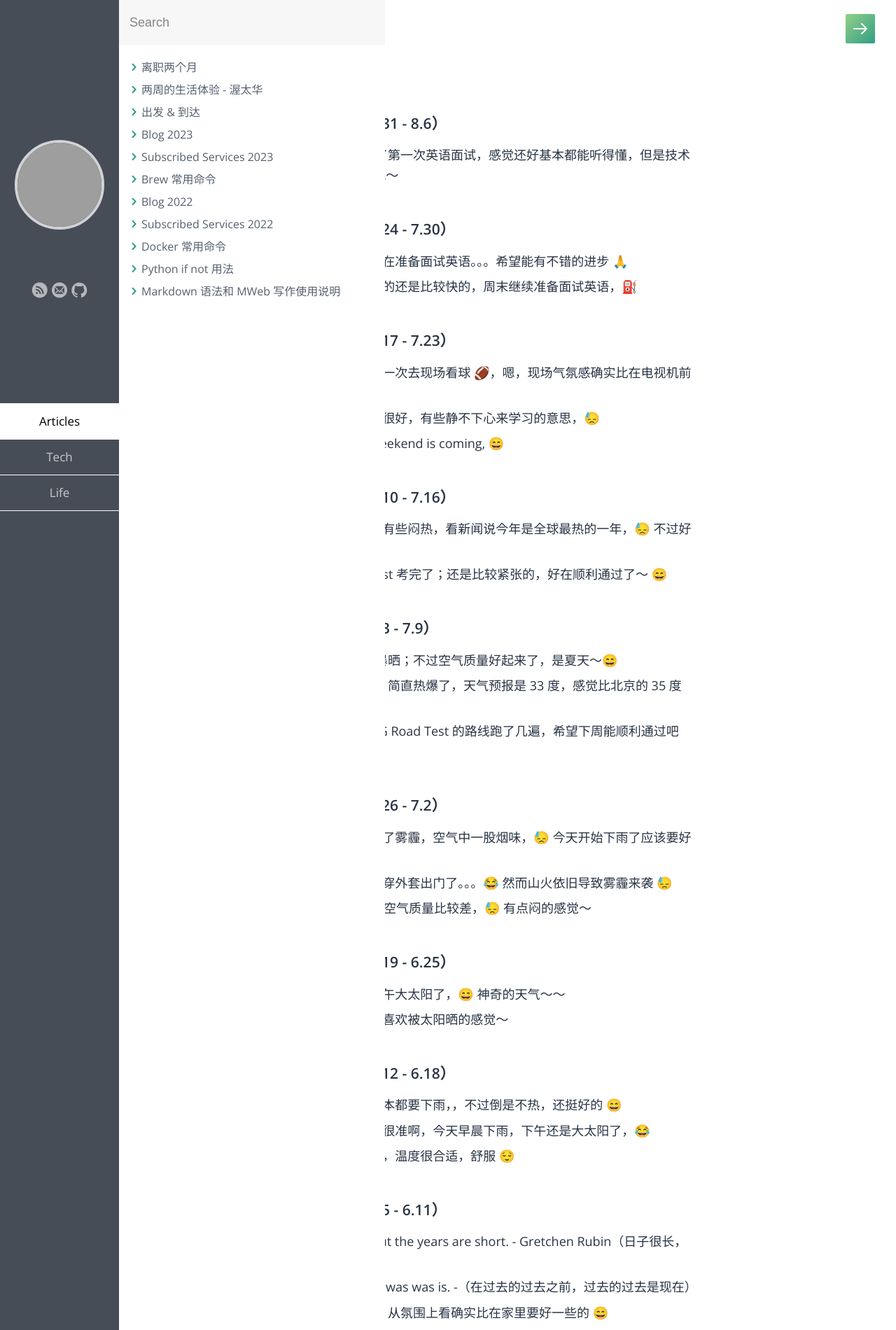
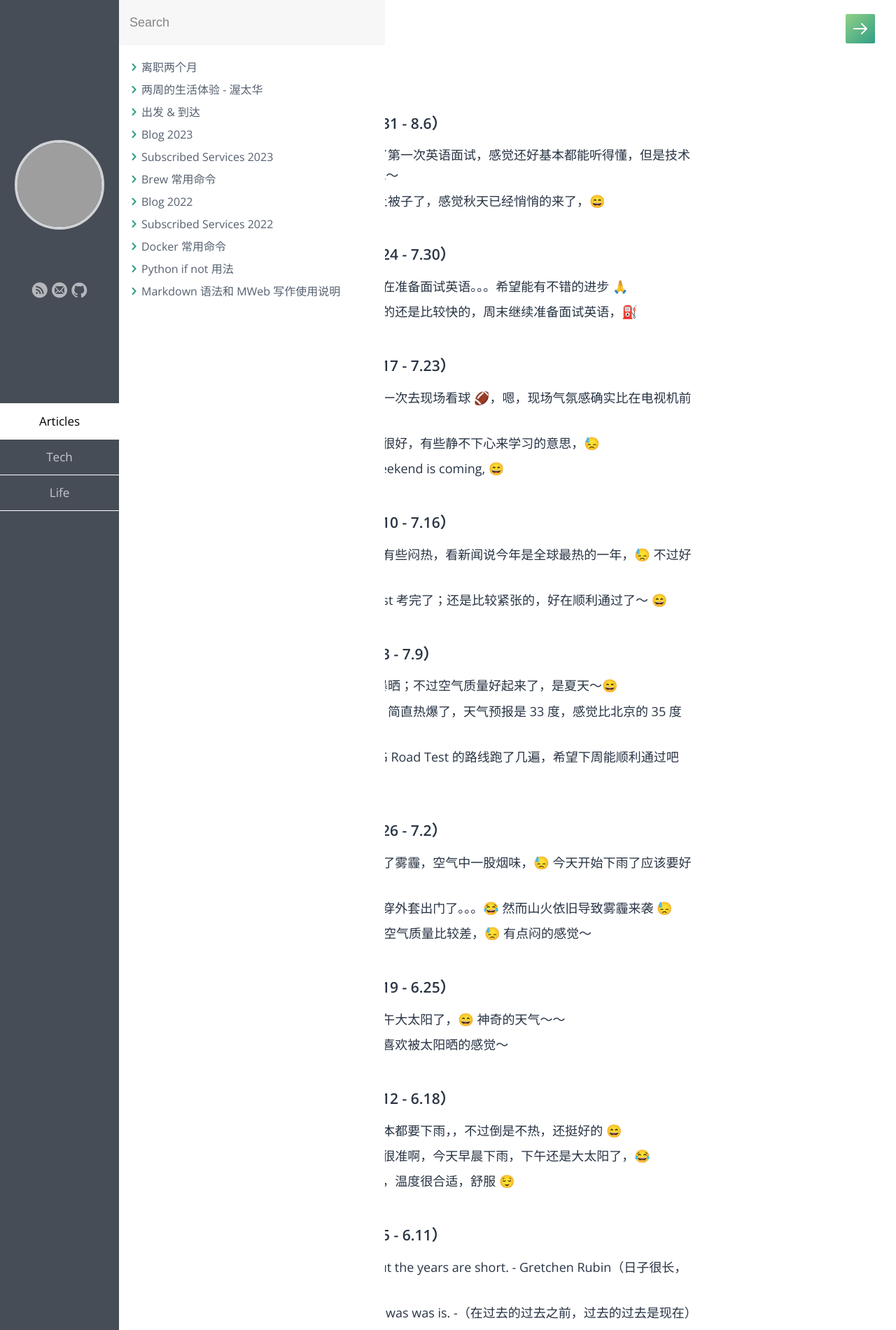
Before and after one commit to samxupeiran/samxupeiran.github.io, a Jekyll site: the page built from _posts/life/2023-01-03-my-blog.md, in a window 1280 px wide. Shown: the top 1900 px of the page at 70% size. Built offline with Jekyll 4.4.1, drawn with Linux system fonts in a browser that asks for light colours; some web fonts are replaced; grey boxes are pictures that could not be loaded.

Commit message:
feat: add weekly blog 8.4

```diff
--- a/_posts/life/2023-01-03-my-blog.md
+++ b/_posts/life/2023-01-03-my-blog.md
@@ -8,6 +8,7 @@ tags: Blog
 
 - ### 2023 年 8 月 第 1 周（7.31 - 8.6）
      - 8.1 八月份了，今天经历了第一次英语面试，感觉还好基本都能听得懂，但是技术栈不一样，😓 继续加油吧～
+     - 8.4 最近晚上睡觉已经盖上被子了，感觉秋天已经悄悄的来了，😄
 
 - ### 2023 年 7 月 第 4 周（7.24 - 7.30）
      - 7.26 这周到目前为止一直在准备面试英语。。。希望能有不错的进步 🙏
```
